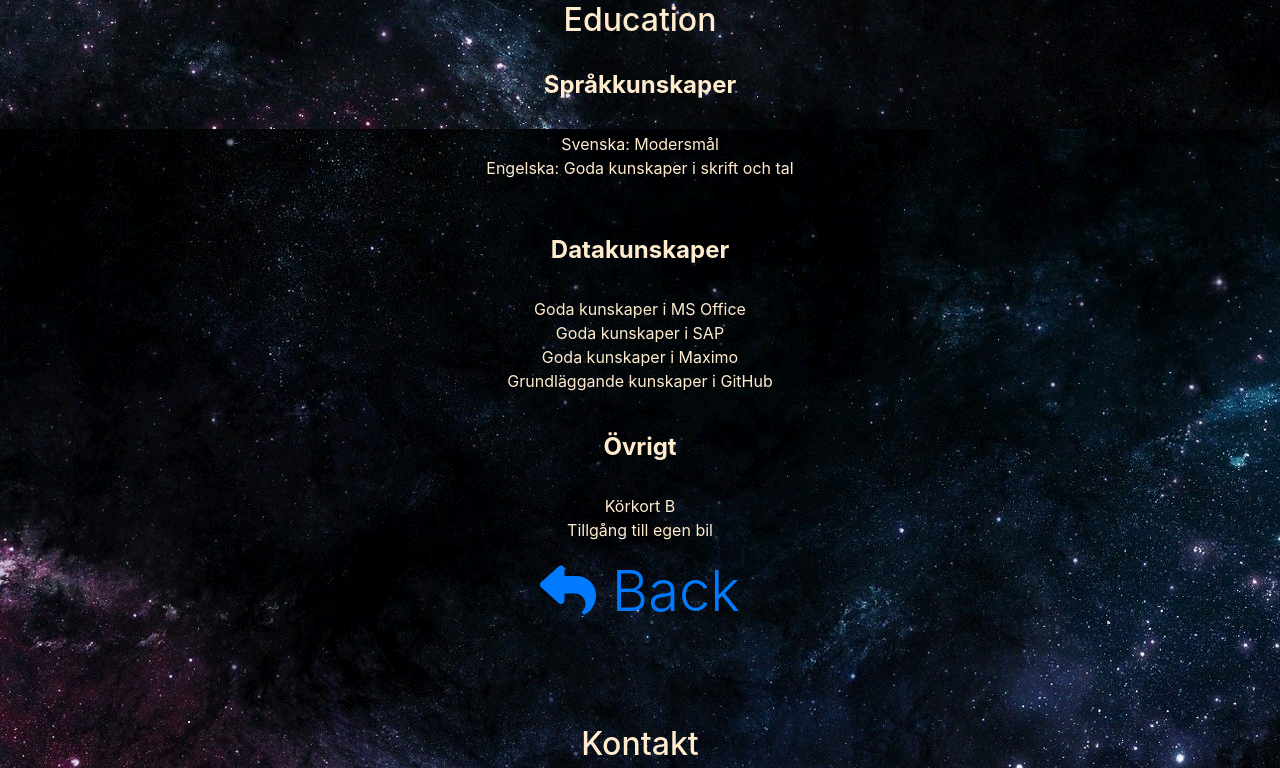
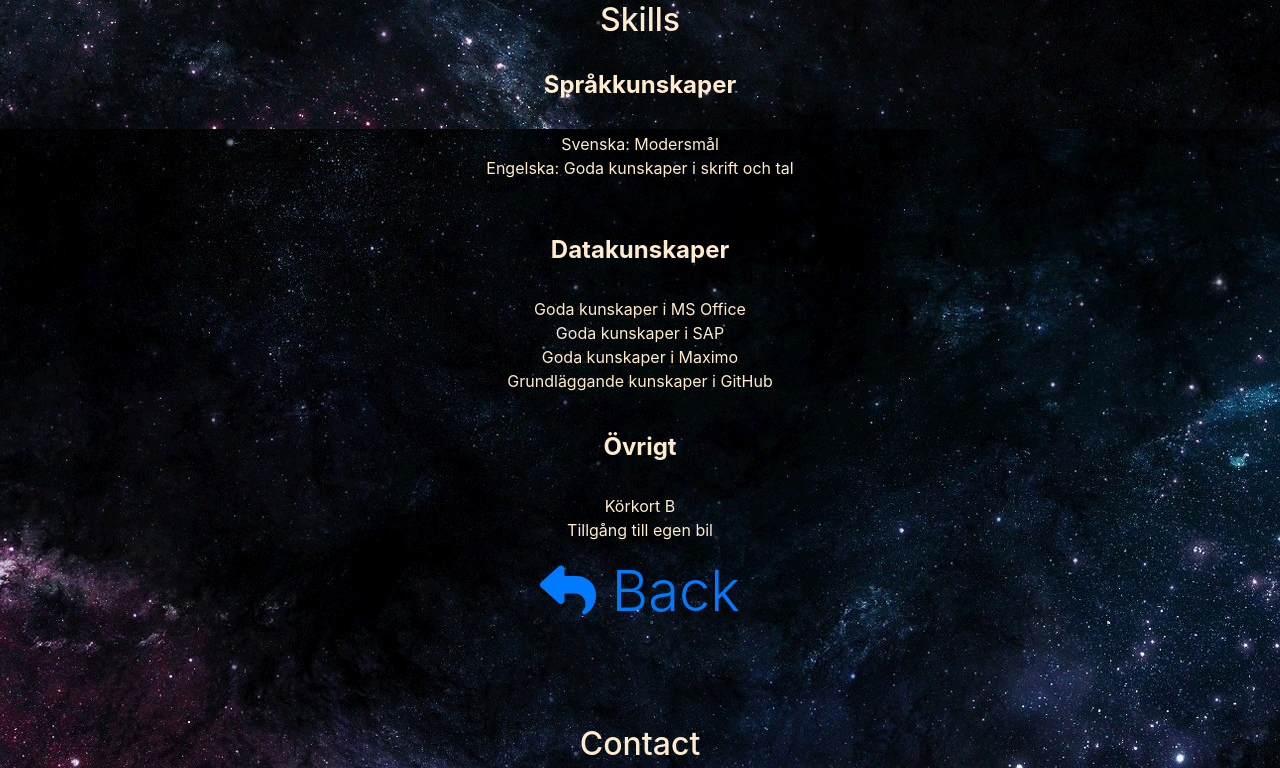
Before and after one commit to Jonasromin/Mitt-cv, a plain HTML site: page index.html in a window 1280 px wide. Both pictures are taken after a click on the link "Skills". Shown: the part 1071-1839 px from the top of the page. Drawn offline with Linux system fonts and the light colour scheme; no server answers.

Commit message:
sista ändring

```diff
--- a/index.html
+++ b/index.html
@@ -78,7 +78,7 @@
     </main>
 <footer id="mainFooter">
     <div class="container">
-        <h2 style="text-align: center;">Kontakt</h2>
+        <h2 style="text-align: center;">Contact</h2>
         <div class="row">
             <div class="col" style="text-align: center;">
         <i class="far fa-envelope"></i>  E-mail: <a class="link mr-3" href="mailto:jonas.wst88@hotmail.com">@Jonas.wst88@hotmail.com</a>
--- a/js/main.js
+++ b/js/main.js
@@ -142,7 +142,7 @@ function showEducation(){
 
 function showSkills(){
 
-    let skills = '<h2>Education</h2>';
+    let skills = '<h2>Skills</h2>';
     skills += `
         <div id="skills">
         <br>
```
